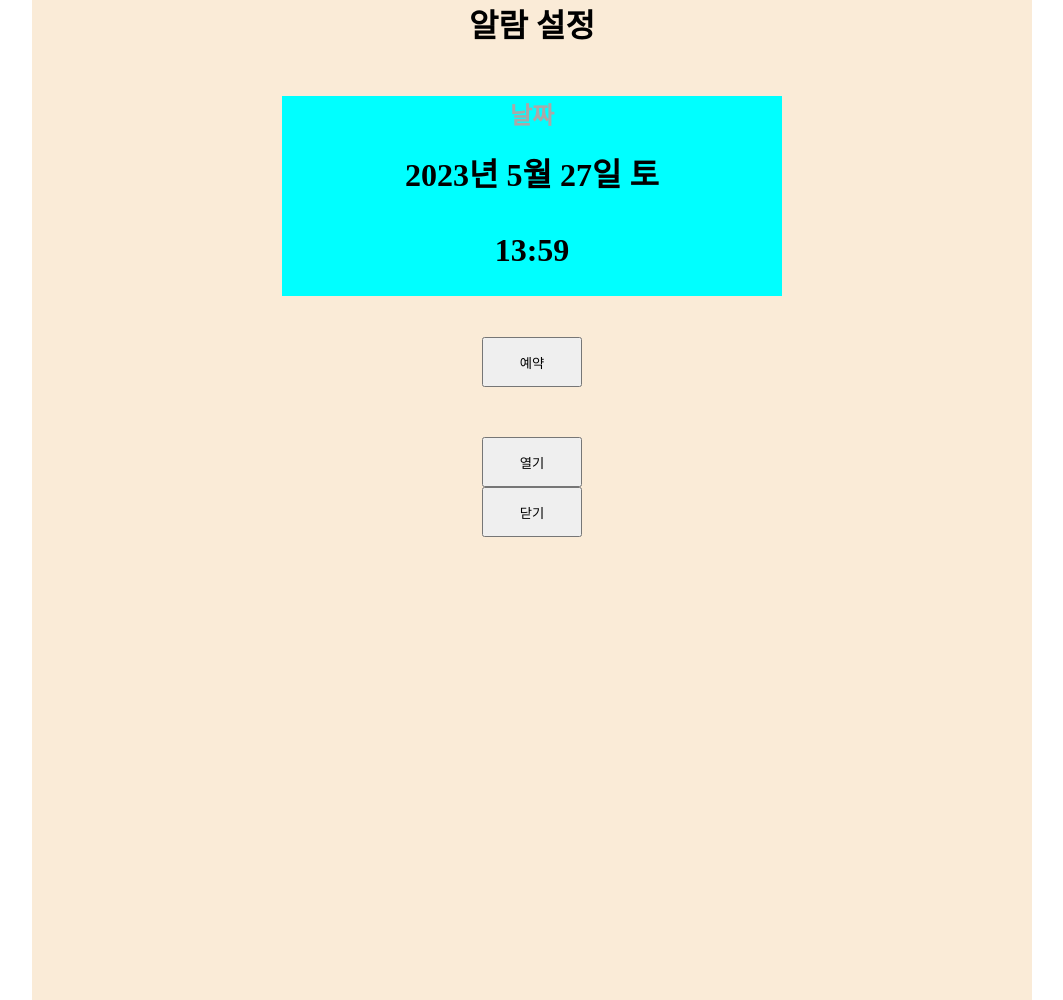
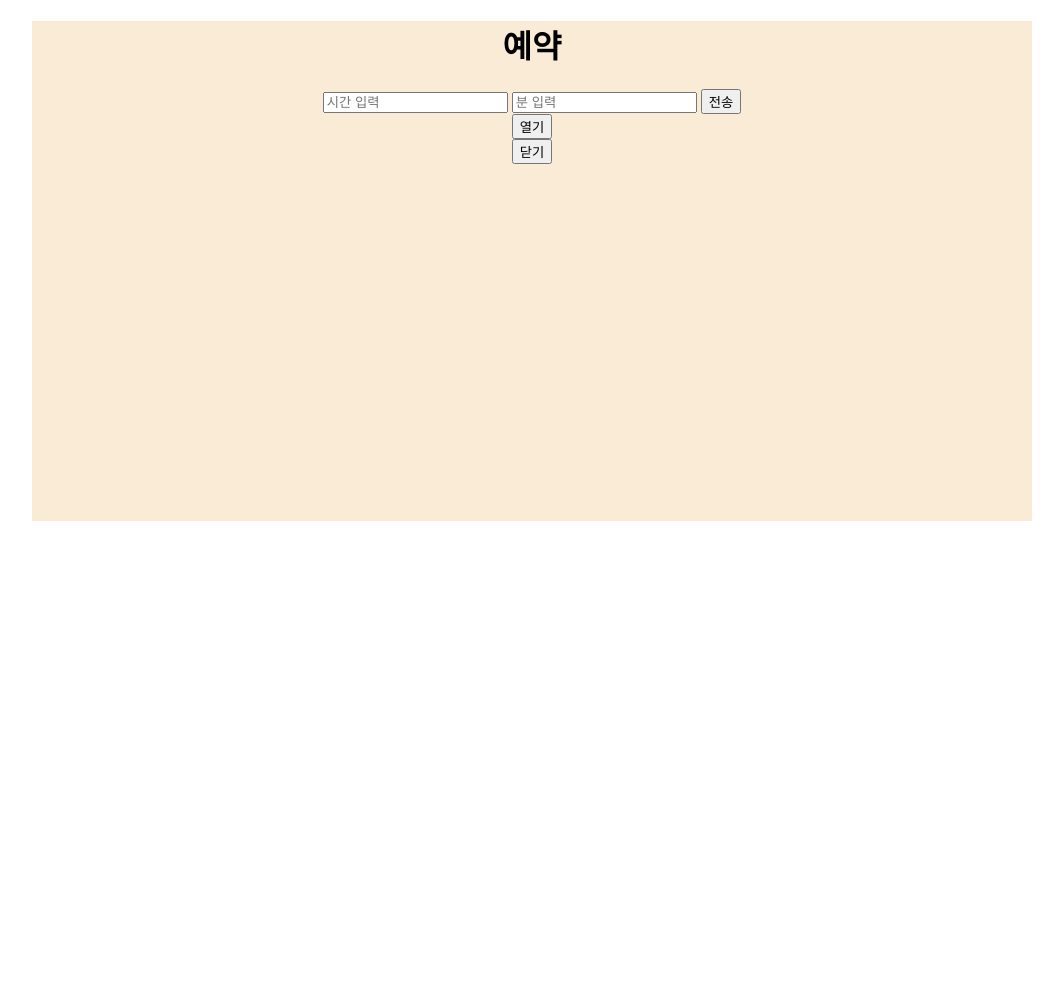
Before and after one commit to KimMin-Gwan/IoT-Embedded-Software-23, a Flask app: page / in a window 1280 px wide. Shown: the whole page, without its empty margins (108-1171 px from the left). After the commit the page ends 521 px from the top, so only its background shows below. Run offline with Flask 3, Linux system fonts and the light colour scheme.

Commit message:
다시 바꿈.
다시 다 바꿈

```diff
--- a/BBangGy/app.py
+++ b/BBangGy/app.py
@@ -1,24 +1,27 @@
-from flask import Flask, render_template
+from flask import Flask, render_template, request
 
 app = Flask(__name__)
 
-@app.route('/')
-def home():
-    print('홈페이지')
+
+@app.route('/', methods=['GET', 'POST'])
+def index():
+    if request.method == 'POST':
+        hour = request.form['hour']
+        min = request.form['min']
+        # 여기에서 데이터 처리 로직을 작성하세요.
+        print(hour,min)
+        return 'POST: {}시 {}분'.format(hour,min)
     return render_template('index.html')
-@app.route('/mypage')
-def mypage():
-    return 'this is my page!'
 
 @app.route('/open')
-def button():
+def button_op():
     print('open')
-    return render_template('index.html')
+    return 'open'
 
 @app.route('/close')
 def button_cl():
     print('close')
-    return render_template('index.html')
+    return 'close'
 
 if __name__ == '__main__':
-    app.run('0.0.0.0' ,port=5001,debug=True)
+    app.run(port=5001,debug=True)
--- a/BBangGy/static/frame.css
+++ b/BBangGy/static/frame.css
@@ -1,36 +1,7 @@
-*{
-    margin:0;
-    padding:0;
-}
 #wrap{
     width: 1000px;
-    height: 1000px;
+    height: 500px;
     background-color: antiquewhite;
     margin: 0 auto;
     text-align: center;
 }
-h1{
-    margin-bottom: 50px;
-}
-.content{
-    width: 50%;
-    height: 200px;
-    background-color: aqua;
-    margin: 0 auto;
-}
-h2{
-    color: rgb(170, 168, 168);
-}
-#res{
-    margin-bottom: 50px;
-    text-align: center;
-}
-.name{
-    width: 100px;
-    height: 50px;
-    margin-bottom: 50px;
-}
-button{
-    width: 100px;
-    height: 50px;
-}
--- a/BBangGy/templates/index.html
+++ b/BBangGy/templates/index.html
@@ -1,96 +1,53 @@
 <!DOCTYPE html>
-<html lang="ko">
+<link rel="stylesheet" href="./static/frame.css" type="text/css">
+<html>
+<head>
+    <title>예약</title>
+    <script src="https://code.jquery.com/jquery-3.6.0.min.js"></script>
+    <script>
+        $(document).ready(function() {
+            $('#submit-btn').click(function() {
+                var hour = $('#hour-input').val();
+                var min = $('#min-input').val();
+                $.post('/', {hour: hour,min}, function(response) {
+                    $('#result').text(response);
+                });
+            });
+        });
+    </script>
+    <script>
+    //커튼 여는 함수
+    function cu_open(){
+        alert("열립니다.")
+    }
+    //커튼 닫는 함수
+    function cu_close(){
+        alert("닫힙니다.")
+    }
+    </script>
+    <script>
+        var date = new Date()
+        var hour = getDate.
+    </script>
+</head>
+<body>
 
-<head>
-    <meta charset="UTF-8">
-    <meta http-equiv="X-UA-Compatible" content="IE=edge">
-    <meta name="viewport" content="width=device-width, initial-scale=1.0">
-    <link rel="stylesheet" href="./static/frame.css" type="text/css">
-    <title>Document</title>
-</head>
+    <div id="wrap">
+        <h1>예약</h1>
+        <input type="text" id="hour-input" placeholder="시간 입력">
+        <input type="text" id="min-input" placeholder="분 입력">
 
-<body>
-    <div id="wrap">
-        <div class="title">
-            <h1>알람 설정</h1>
-        </div>
-        <div class="content">
-            <h2>날짜</h2>
-            <br>
-            <h1 id="clock"></h1>
-            <div id="result"></div>
-            <br>
-            <button id="res" type="submit" onclick="res()">예약</button>
-            <br>
-            <form action="open">
-                <button type="submit" id="cu_open" onclick="cu_open()">
-                    열기
-                </button>
-            </form>
-            <form action="close">
-                <button type="submit" id="cu_close" onclick="cu_close()">
-                    닫기
-                </button>
-            </form>
+        <button id="submit-btn">전송</button>
+        <div id="result"></div>
 
-        </div>
+        <form action="/open">
+            <button id="open" onclick="cu_open">열기</button>
+        </form>
+
+        <form action="/close">
+            <button id="close" onclick="cu_close">닫기</button>
+        </form>
+
     </div>
-    <!-- 현재 몇월 몇일인지 날짜 표현. -->
-    <script>
-        //현재 날짜와 시간을 표현해주는 함수.
-        var Target = document.getElementById("clock");
-        function clock() {
-            var time = new Date();
-            var year = time.getFullYear();
-            var month = time.getMonth();
-            var date = time.getDate();
-            var day = time.getDay();
-            var week = ['일', '월', '화', '수', '목', '금', '토'];
-
-            var hours = time.getHours();
-            var min = time.getMinutes();
-            var sec = time.getSeconds();
-
-            Target.innerText = `${year}년 ${month + 1}월 ${date}일 ${week[day]}
-
-            ${hours < 10 ? `0${hours}` : `${hours}`}:${min < 10 ? `0${min}` : `${min} `}`
-        };
-        clock();
-        setInterval(clock, 1000);
-        // reservation함수가 res에서 받은 시간을 나타낸다.
-        function res() {
-            while (1) {
-                if (confirm("예약하시겠습니까?") == true) {
-                    var x = prompt("시간 입력");
-                    var y = prompt("분 입력");
-                    if (x <= 24 && y < 60) {
-                        x = Number(x)
-                        y = Number(y)
-                        document.write(x + "시 " + y + "분 예약 되었습니다.")
-                        console.log('완료.')
-                        break
-                    }
-                    else {
-                        alert('잘못입력하였습니다.')
-                        break;
-                    }
-                }
-                else {
-                    console.log('취소.')
-                    break
-                }
-            }
-        };
-        //커튼 여는 함수
-        function cu_open() {
-            alert("열립니다.")
-
-        }
-        //커튼 닫는 함수
-        function cu_close() {
-            alert("닫힙니다.")
-        }
-    </script>
 </body>
-
 </html>
```
Also changed, not shown: 1 other file.
